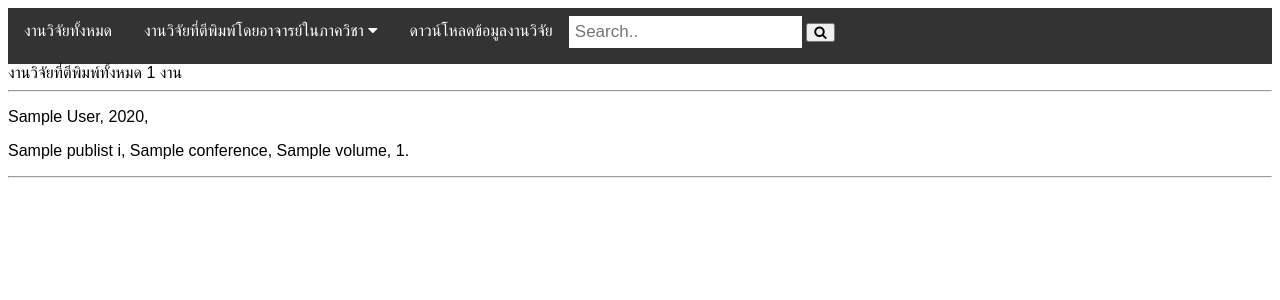
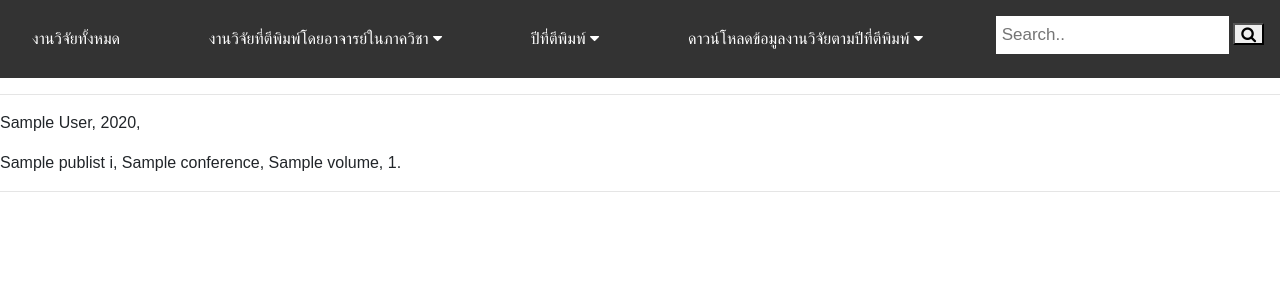
Before and after one commit to warangkanakh/flask_app, a Flask app: template templates/index.html in a window 1280 px wide. Shown: the top 300 px of the page. Run offline with Flask 2, Linux system fonts and the light colour scheme; the template is opened without the code that fills it: most values are stand-ins (such as "Sample title", 1, 10 or a date in 2020); some libraries are stand-ins or nearby versions.

Commit message:
change index

```diff
--- a/hello.py
+++ b/hello.py
@@ -37,6 +37,7 @@ for i in range(1994,2021):
         published_year.append(i)
 
 
+
 def userpublication(username):
     user = user_db.find_one({'name' : username})
     indexname = user['indexname']
@@ -49,22 +50,7 @@ def userpublication(username):
 
 
 
-
-
 @app.route("/")
-def home():
-    yeardict = {}
-    yearlist = []
-    str_year = str(2020)
-
-    for x in publist:
-        if re.findall(str_year,str(x['year'])):
-            yeardict = x
-            yearlist.append(yeardict)
-    return render_template("index.html",publist = yearlist,userlist = userlist,published_year = published_year)
-
-
-@app.route("/publication")
 def publication():
     return render_template("publication.html",publist = publist,userlist = userlist,published_year = published_year)
 
--- a/templates/index.html
+++ b/templates/index.html
@@ -1,6 +1,8 @@
 <html>
     <head>
         <meta name="viewport" content="width=device-width, initial-scale=1">
+        <link rel="stylesheet" href="https://cdnjs.cloudflare.com/ajax/libs/font-awesome/4.7.0/css/font-awesome.min.css">
+        <link rel="stylesheet" href="css/bootstrap.min.css"/>
         <link rel="stylesheet" href="https://cdnjs.cloudflare.com/ajax/libs/font-awesome/4.7.0/css/font-awesome.min.css">
         <style>
         body {
@@ -66,6 +68,7 @@ body {
         .dropdown:hover .dropdown-content {
           display: block;
         }
+
         .topnav .search-container {
   float: right;
 }
@@ -107,13 +110,13 @@ body {
   .topnav input[type=text] {
     border: 1px solid #ccc;
   }
+  .publication{
+    text-align: center;
   }
-
+}
         </style>
         </head>
-
     <body>
-
         <div class="navbar">
           <a href="https://cs-kku-research-tracking.herokuapp.com/publication">งานวิจัยทั้งหมด</a>
             <div class="dropdown">
@@ -121,31 +124,85 @@ body {
                 <i class="fa fa-caret-down"></i>
               </button>
               <div class="dropdown-content">
+                <div class="dropdown">
+                  <button class="dropbtn">วิทยาการคอมพิวเตอร์
+                    <i class="fa fa-caret-down"></i>
+                  </button>
+                  <div class="dropdown-content">
                     {% for user_i in userlist %}
+                    {% if user_i['field'] == "CS" %}
                 <a href="https://cs-kku-research-tracking.herokuapp.com/userpub/{{user_i['name']}}"> {{user_i['thainame'] ~ " " ~ user_i['thaisurname']}} </a>
+                  {% endif %}
                     {% endfor %}
                   </div>
                 </div>
-            <a href="https://cs-kku-research-tracking.herokuapp.com/download/all">ดาวน์โหลดข้อมูลงานวิจัย</a>
+                <div class="dropdown">
+                  <button class="dropbtn">เทคโนโลยีสารสนเทศ
+                    <i class="fa fa-caret-down"></i>
+                  </button>
+                  <div class="dropdown-content">
+                    {% for user_i in userlist %}
+                    {% if user_i['field'] == "IT" %}
+                <a href="https://cs-kku-research-tracking.herokuapp.com/userpub/{{user_i['name']}}"> {{user_i['thainame'] ~ " " ~ user_i['thaisurname']}} </a>
+                  {% endif %}
+                    {% endfor %}
+                  </div>
+                </div>
+                <div class="dropdown">
+                  <button class="dropbtn">ภูมิสารสนเทศศาสตร์
+                    <i class="fa fa-caret-down"></i>
+                  </button>
+                  <div class="dropdown-content">
+                    {% for user_i in userlist %}
+                    {% if user_i['field'] == "GIS" %}
+                <a href="https://cs-kku-research-tracking.herokuapp.com/userpub/{{user_i['name']}}"> {{user_i['thainame'] ~ " " ~ user_i['thaisurname']}} </a>
+                  {% endif %}
+                    {% endfor %}
+                  </div>
+                </div>
+              </div>
+            </div>
+
+            <div class="dropdown">
+                <button class="dropbtn">ปีที่ตีพิมพ์
+                  <i class="fa fa-caret-down"></i>
+                </button>
+                <div class="dropdown-content">
+                  {% for published_year_i in published_year %}
+              <a href="https://cs-kku-research-tracking.herokuapp.com/publication/{{published_year_i}}"> {{published_year_i}} </a>
+                  {% endfor %}
+                </div>
+              </div>
+              <div class="dropdown">
+                <button class="dropbtn">ดาวน์โหลดข้อมูลงานวิจัยตามปีที่ตีพิมพ์
+                  <i class="fa fa-caret-down"></i>
+                </button>
+                <div class="dropdown-content">
+                <a href="https://cs-kku-research-tracking.herokuapp.com/download/all"> ทั้งหมด </a>
+                  {% for published_year_i in published_year %}
+              <a href="https://cs-kku-research-tracking.herokuapp.com/download/{{published_year_i}}"> {{published_year_i}} </a>
+                  {% endfor %}
+                </div>
+              </div>
               <div class="topnav">
                 <form action="/search" method="GET">
                   <input type="text" placeholder="Search.." name="search">
                   <button type="submit"><i class="fa fa-search"></i></button>
                 </form>
               </div>
-          </div>
-        </div>
+
           </div>
 
 
 
-          <div>งานวิจัยที่ตีพิมพ์ทั้งหมด {{publist|length}} งาน</div>
+        </div class = "publication">
+        <div>
         <hr>
         {% for publist_i in publist %}
         <p>{{publist_i['authors']~", " ~publist_i['year']~", "}}</p>
         <p>{{publist_i['title']~", "~publist_i['conference']~", " ~publist_i['volume']~", "~publist_i['page']~". "}} </p>
         <hr>
         {% endfor %}
-
+      </div>
     </body>
 </html>
```
Lines whose indentation alone changed are shown as unchanged.
